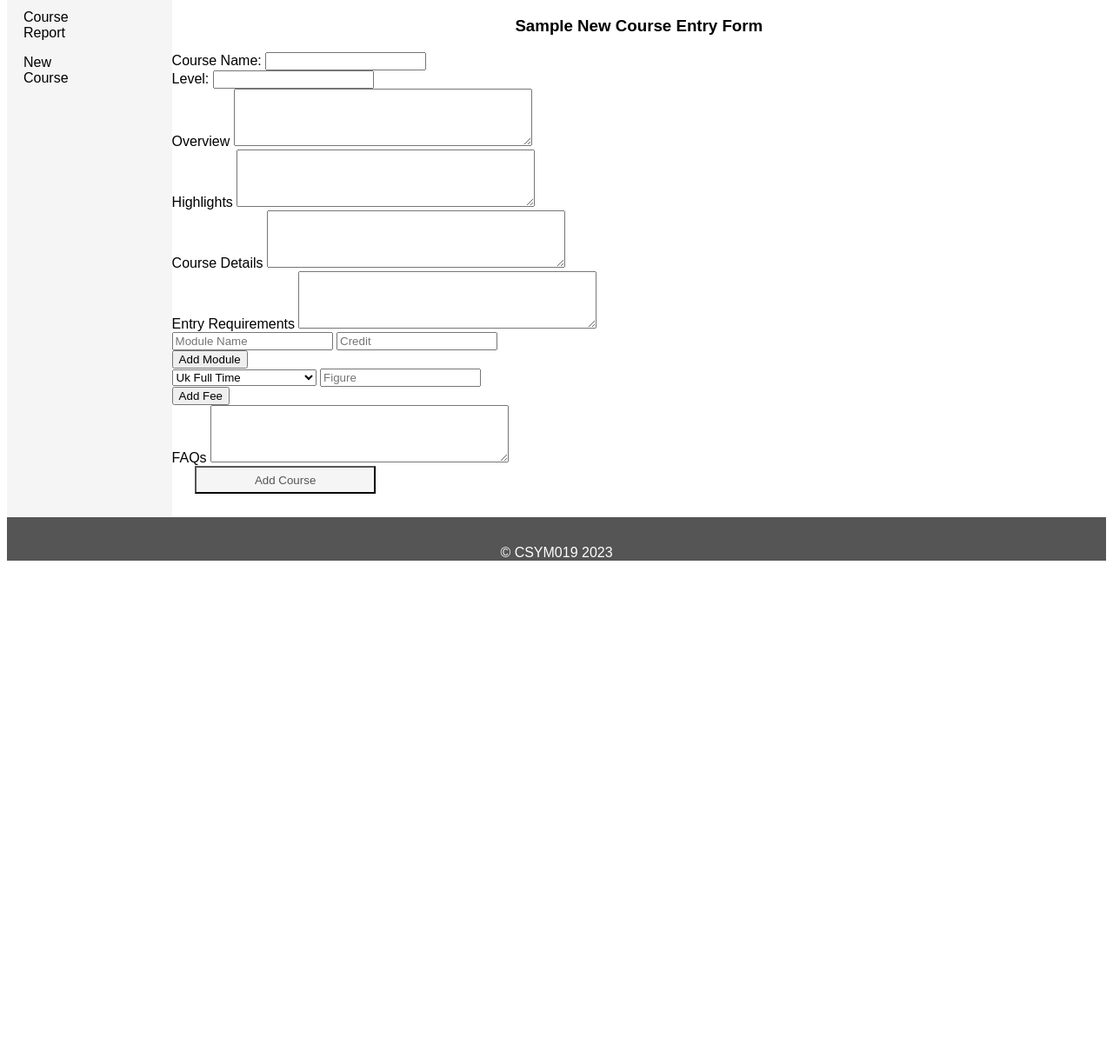
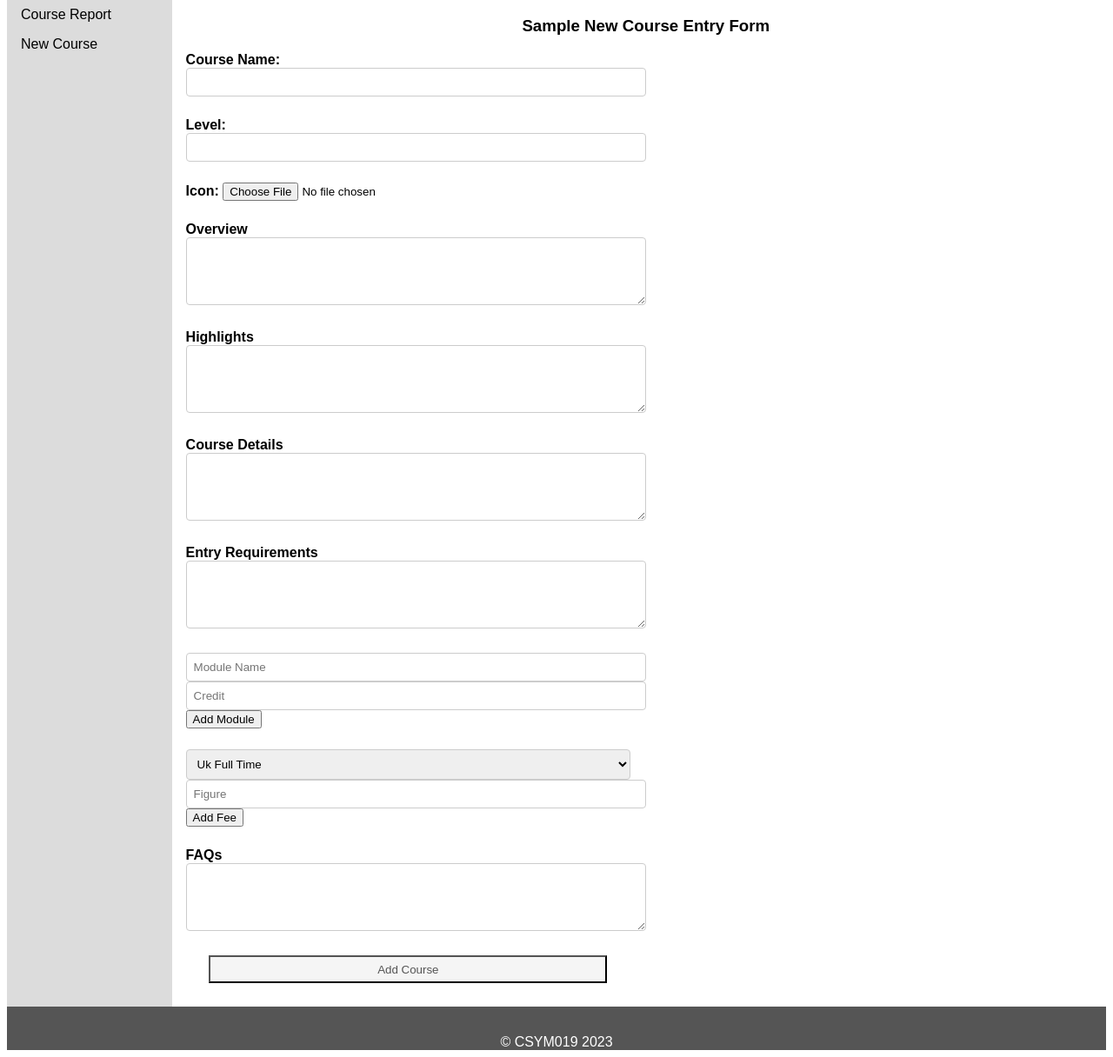
Before and after one commit to Mayowa-Dimeji/UNIVERSITY-COURSE-AND-MODULE-INFORMATION-WEB-APP, a PHP site: page /newCourse.php in a window 1280 px wide. Shown: the part 87-1303 px from the top of the page at 87% size. Before the commit the page ends 732 px from the top, so only its background shows below. Run offline with PHP 8.4, Linux system fonts and the light colour scheme; a user stored in the database is signed in.

Commit message:
semi final stage

```diff
--- a/Task 2/src/layout.css
+++ b/Task 2/src/layout.css
@@ -29,7 +30,7 @@ header {
 }
 
 nav {
-  background-color: whitesmoke;
+  background-color: gainsboro;
   color: black;
   grid-area: nav;
 }
@@ -39,26 +40,26 @@ nav > ul {
   margin: 0;
   padding: 0;
   border-right: 2%;
-  border-color: whitesmoke;
-  border-style: solid;
-  width: 10%;
+  /* border-color: whitesmoke;
+  border-style: solid; */
+  /* width: 20%; */
 }
 
 nav > ul li a {
-  display: block;
+  display: inline-block;
   color: #000;
   padding: 8px 16px;
   text-decoration: none;
 }
 
 /* Change the link color on hover */
-nav > ul li a:hover {
-  background-color: #555;
-  color: whitesmoke;
+nav > ul li:hover {
+  background-color: #cce6ff;
+  color: black;
 }
 
 .main {
-  background-color: whitesmoke;
+  background-color: white;
   color: black;
   padding-left: 1em;
   grid-area: main;
@@ -72,40 +73,19 @@ footer {
   margin-top: auto;
   text-align: center;
 }
-
-.note {
-  color: red;
-  font-size: 12pt;
-  font-family: Arial, Helvetica, sans-serif;
-  padding-top: 1em;
+.addmore {
+  margin-top: 30px;
+  display: flex;
+  justify-content: space-between;
 }
-
-.blueNote {
-  color: blue;
-  font-size: 12pt;
-  font-family: Arial, Helvetica, sans-serif;
-  padding-top: 1em;
-  font-weight: bold;
-}
-
-/* .sketch {
-  display: flex;
-  justify-content: center;
-}
-
-.sketch img {
-  width: 60%;
-  height: auto;
-} */
-
 .addmore > input {
-  display: block;
-  float: left;
+  flex: 1;
   margin: 0 2em 2em 2em;
   padding: 0.5em 5em;
   text-decoration: none;
   background-color: whitesmoke;
   color: #555;
+  width: 50px;
 }
 .pieContainer {
   margin: 10px;
@@ -256,3 +255,32 @@ th {
   width: 80px;
   background-color: #ccc;
 }
+.form-container {
+  display: flex;
+  justify-content: left;
+  align-items: left;
+}
+.inner-form {
+  display: grid;
+  gap: 1.5rem;
+}
+label {
+  font-weight: bold;
+}
+.inner-form input[type="text"],
+textarea,
+select {
+  width: 100%;
+  padding: 0.5rem;
+  border: 1px solid #ccc;
+  border-radius: 4px;
+}
+.inner-form input[type="submit"] {
+  display: block;
+  float: left;
+  margin: 0 2em 2em 2em;
+  padding: 0.5em 5em;
+  text-decoration: none;
+  background-color: whitesmoke;
+  color: #555;
+}
--- a/Task 2/src/newCourse.php
+++ b/Task 2/src/newCourse.php
@@ -28,27 +28,30 @@ $columnNames = [
     "fees_optional_work_placement_year"
 ];
 
-function saveCourseData($conn, $courseName, $courseLevel, $overview, $highlights, $details, $req, $faqs, $modules, $feesTypes, $figures)
+
+
+
+
+function saveCourseData($conn, $courseName, $courseLevel, $iconFile, $overview, $highlights, $details, $req, $faqs, $modules, $feesTypes, $figures)
 {
     try {
+
         $sql = "INSERT INTO Course (title, `level`,iconPath, overview, highlights, course_details, entry_requirements, faq) VALUES (:course_name, :course_level,:iconPath, :overview, :highlights, :details, :req, :faq)";
         $stmt = $conn->prepare($sql);
         $stmt->bindParam(':course_name', $courseName, PDO::PARAM_STR);
-
         $stmt->bindParam(':course_level', $courseLevel);
         $stmt->bindParam(':overview', $overview);
         $stmt->bindParam(':highlights', $highlights);
-        $iconPath = "ooo";
-        $stmt->bindParam(':iconPath', $iconPath);
+        $stmt->bindParam(':iconPath', $iconFile);
         $stmt->bindParam(':details', $details);
         $stmt->bindParam(':req', $req);
         $stmt->bindParam(':faq', $faqs);
         $success = $stmt->execute();
-        if ($success) {
-            echo "Course data saved successfully.";
-        } else {
-            echo "Failed to save course data.";
-        }
+        // if ($success) {
+        //     echo "Course data saved successfully.";
+        // } else {
+        //     echo "Failed to save course data.";
+        // }
 
         $courseId = $conn->lastInsertId();
 
@@ -62,11 +65,6 @@ function saveCourseData($conn, $courseName, $courseLevel, $overview, $highlights
             $stmt_module->bindParam(':credits', $moduleCredit);
             $stmt_module->bindParam(':course_id', $courseId);
             $success1 = $stmt_module->execute();
-            if ($success1) {
-                echo "Module data saved successfully.";
-            } else {
-                echo "Failed to save module data.";
-            }
         }
 
         if (is_array($feesTypes)) {
@@ -82,7 +80,7 @@ function saveCourseData($conn, $courseName, $courseLevel, $overview, $highlights
             }
         }
     } catch (PDOException $e) {
-        echo "Error: " . $e->getMessage();
+        // echo "Error: " . $e->getMessage();
     }
 }
 
@@ -110,9 +108,17 @@ if ($_SERVER['REQUEST_METHOD'] === 'POST') {
     $feesTypes = $_POST['feesType'];
     $figures = $_POST['figure'];
     $faqs = $_POST['faqss'];
+    $file_name = "";
+    if (isset($_FILES['course_icon'])) {
+        $iconFile = $_FILES['course_icon'];
+        $file_name = $_FILES['course_icon']['name'];
+        echo $file_name;
+        $file_tmp = $_FILES['course_icon']['tmp_name'];
+        move_uploaded_file($file_tmp, $file_name);
+    }
 
     // $conn, $courseName, $courseLevel, $overview, $highlights, $details, $req, $faqs, $modules, $feesTypes, $figures)
-    saveCourseData($conn, $courseName, $courseLevel, $overview, $highlights, $details, $req, $faqs, $modules, $feesTypes, $figures);
+    saveCourseData($conn, $courseName, $courseLevel, $file_name, $overview, $highlights, $details, $req, $faqs, $modules, $feesTypes, $figures);
 
     // Redirect or show success message
     // ...
@@ -143,13 +149,11 @@ if ($_SERVER['REQUEST_METHOD'] === 'POST') {
             <li><a href="./newCourse.php">New Course</a></li>
         </ul>
     </nav>
-    <main>
+    <main class="main">
         <h3>Sample New Course Entry Form</h3>
-        <form action="newCourse.php" method="POST">
-            <div class="sketch">
-                <!-- <img src="./sampleEntryForm.png" alt="New course entry form"> -->
-            </div>
-            <div class="addmore">
+        <div class="form-container">
+            <form action="newCourse.php" method="POST" enctype="multipart/form-data">
+                <div class="inner-form">
                     <div>
                         <label for="course_name">Course Name:</label>
                         <input type="text" name="course_name" id="course_name" required />
@@ -157,6 +161,10 @@ if ($_SERVER['REQUEST_METHOD'] === 'POST') {
                     <div>
                         <label for="course_level">Level:</label>
                         <input type="text" name="course_level" id="course_level" required />
+                    </div>
+                    <div>
+                        <label for="course_icon">Icon:</label>
+                        <input type="file" name="course_icon" id="course_icon" required />
                     </div>
                     <div>
                         <label for="overview">Overview</label>
@@ -186,7 +194,7 @@ if ($_SERVER['REQUEST_METHOD'] === 'POST') {
                     <section>
                         <div id="feesContainer">
                             <div class="fee-input">
-                            <select name="feesType[]" id="mySelect">
+                                <select name="feesType[]" id="mySelect" title="mySelect">
                                     <option value="fees_uk_full_time">Uk Full Time</option>
                                     <option value="fees_uk_part_time">Uk part time</option>
                                     <option value="fees_uk_integrated_foundation_year">Uk foundation</option>
@@ -210,6 +218,7 @@ if ($_SERVER['REQUEST_METHOD'] === 'POST') {
                     <!--input type="reset" value="Cancel" /-->
                 </div>
             </form>
+        </div>
     </main>
     <footer>&copy; CSYM019 2023</footer>
 
```
Also changed, not shown: other parts of Task 2/src/layout.css (+28 -8 lines), Task 2/src/course.js (+37 -8 lines), Task 2/src/courseSelectionForm.php (+23 -3 lines), Task 2/src/deleteCourse.php (added, +47 -0 lines), Task 2/src/generate.js (+18 -29 lines), Task 2/src/report.js (deleted, +0 -59 lines), Task 2/src/1.png (added), Task 2/src/10.png (added), Task 2/src/2.png (added), Task 2/src/3.png (added), Task 2/src/4.png (added), Task 2/src/5.png (added), Task 2/src/6.png (added), Task 2/src/7.png (added), 2 more files. Lines whose indentation alone changed are shown as unchanged.
